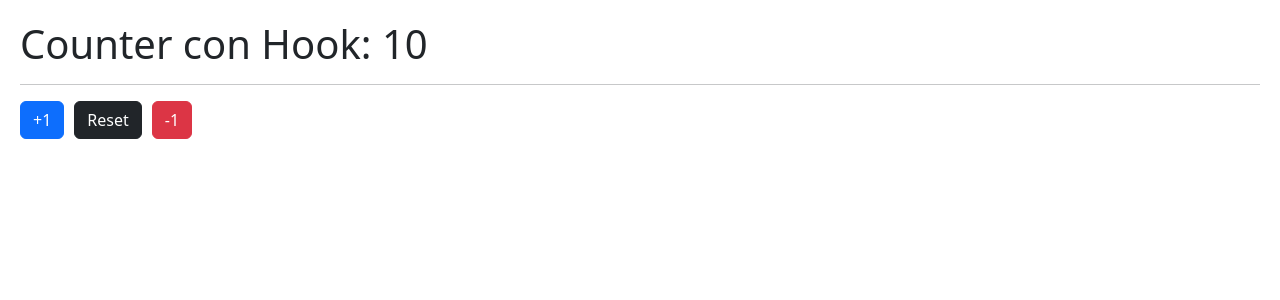
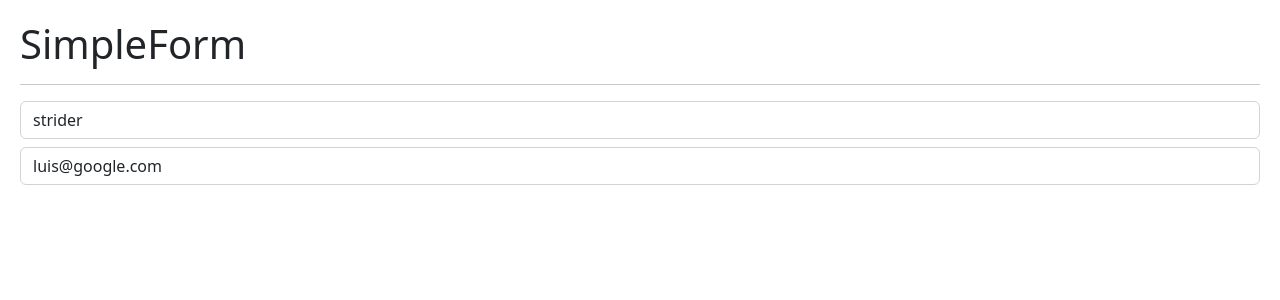
Before and after one commit to LuisRcap/Ejercicios-React, a React (Vite) app in the folder 05-hook-app-vite/: page / in a window 1280 px wide. Shown: the top 300 px of the page. Built offline with nearby package versions, Linux system fonts and the light colour scheme.

Commit message:
useFetch hook :brain:

```diff
--- /dev/null
+++ b/05-hook-app-vite/src/02-useEffect/Message.jsx
@@ -0,0 +1,32 @@
+import { useState } from "react";
+import { useEffect } from "react";
+
+const Message = () => {
+
+    const [coords, setCoords] = useState({ x: 0, y: 0});
+
+    useEffect(() => {
+
+        const onMouseMove = ({ x, y }) => {
+
+            setCoords({ x, y });
+
+        }
+
+        window.addEventListener('mousemove', onMouseMove );
+
+        return () => {
+            window.removeEventListener('mousemove', onMouseMove );
+        }
+    }, [])
+
+
+    return (
+        <>
+            <h3 className="mt-2">Usuario ya existe</h3>
+            { JSON.stringify( coords ) }
+        </>
+    )
+}
+
+export default Message;
--- /dev/null
+++ b/05-hook-app-vite/src/02-useEffect/SimpleForm.jsx
@@ -0,0 +1,67 @@
+import { useEffect, useState } from "react";
+import Message from "./Message";
+
+const SimpleForm = () => {
+
+    const [formState, setFormState] = useState({
+        username: 'strider',
+        email: 'luis@google.com'
+    })
+
+    const { username, email } = formState;
+
+    const onInputChange = ({ target }) => {
+        const { name, value } = target;
+        setFormState({
+            ...formState,
+            [ name ]: value
+        });
+    }
+
+    useEffect(() => {
+        // console.log('hey');
+    }, []);
+
+    useEffect( () => {
+        // console.log('formState changed');
+    }, [ formState ]);
+
+    useEffect( () => {
+        // console.log('email changed');
+    }, [ email ]);
+
+
+
+
+    return (
+        <>
+            <h1>SimpleForm</h1>
+            <hr />
+
+            <input
+                type="text"
+                className="form-control"
+                placeholder="Username"
+                name="username"
+                value={username}
+                onChange={onInputChange}
+            />
+
+            {
+                ( username === 'strider2' ) && <Message />
+            }
+
+            <input
+                type="email"
+                className="form-control mt-2"
+                placeholder="user@example.com"
+                name="email"
+                value={email}
+                onChange={onInputChange}
+            />
+
+        </>
+    );
+}
+
+export default SimpleForm;
--- a/05-hook-app-vite/src/main.jsx
+++ b/05-hook-app-vite/src/main.jsx
@@ -1,6 +1,7 @@
 import React from 'react';
 import ReactDOM from 'react-dom/client';
-import CounterWithCustomHook from './01-useState/CounterWithCustomHook';
+import SimpleForm from './02-useEffect/SimpleForm';
+// import CounterWithCustomHook from './01-useState/CounterWithCustomHook';
 // import CounterApp from './01-useState/CounterApp';
 // import HooksApp from './HooksApp';
 
@@ -8,6 +9,6 @@ import './index.css';
 
 ReactDOM.createRoot(document.getElementById('root')).render(
   <React.StrictMode>
-    <CounterWithCustomHook />
+    <SimpleForm />
   </React.StrictMode>
 )
```
